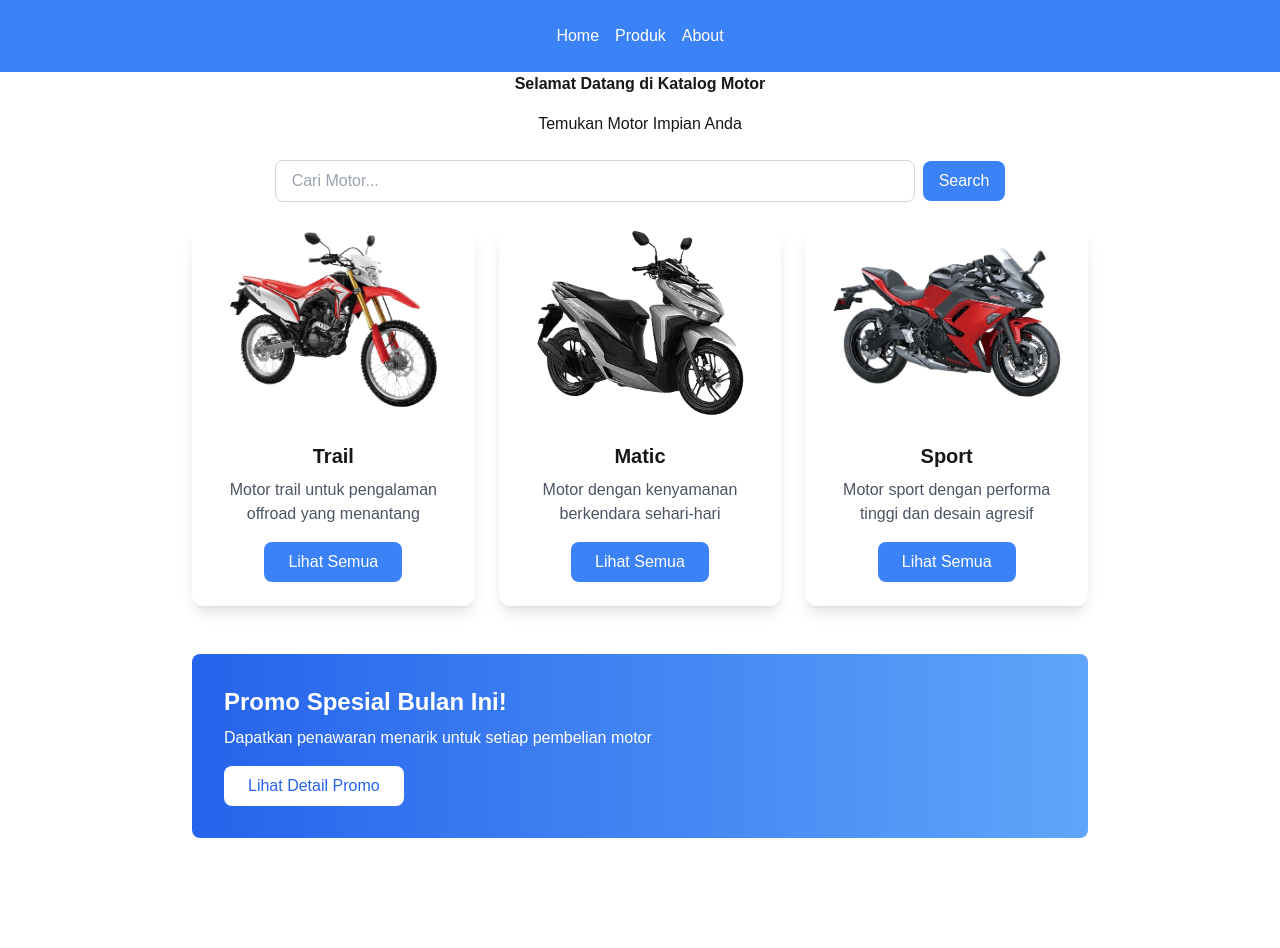
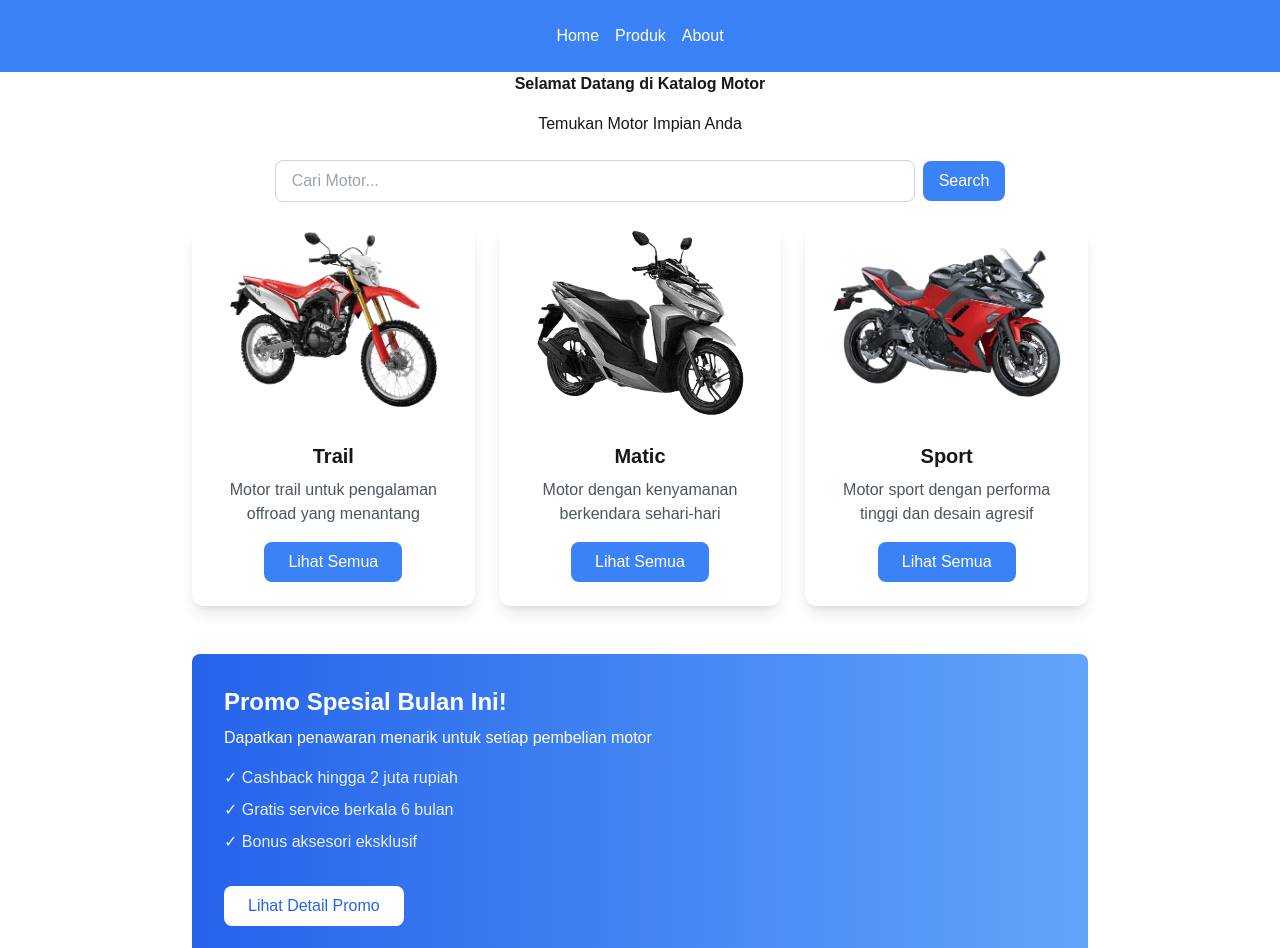
Before and after one commit to TriSasongko/GALACTRI, a Next.js app: page / in a window 1280 px wide. Shown: the top 948 px of the page. Before the commit the page ends 870 px from the top, so only its background shows below. Built offline with nearby package versions, Linux system fonts and the light colour scheme.

Commit message:
tri: menambahkan informasi lebih rinci pada banner promo

```diff
--- a/app/page.tsx
+++ b/app/page.tsx
@@ -84,6 +84,11 @@ export default function Home() {
           <h2 className="text-2xl font-bold mb-2">Promo Spesial Bulan Ini!</h2>
           <p className="mb-4">
             Dapatkan penawaran menarik untuk setiap pembelian motor</p>
+            <ul className="text-white/90 mb-8 space-y-2">
+                <li>✓ Cashback hingga 2 juta rupiah</li>
+                <li>✓ Gratis service berkala 6 bulan</li>
+                <li>✓ Bonus aksesori eksklusif</li>
+              </ul>
           <button className="bg-white text-blue-600 px-6 py-2 rounded-lg hover:bg-gray-100">
             Lihat Detail Promo</button>
         </div>
```
